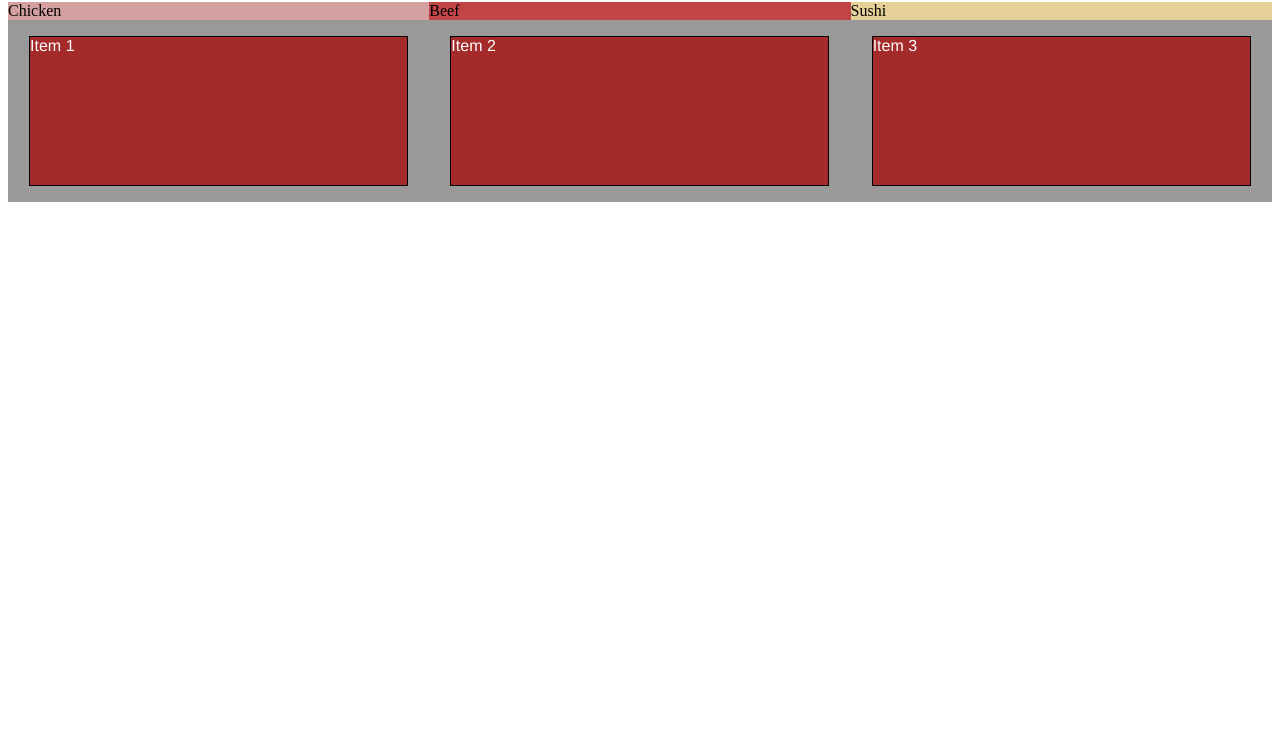
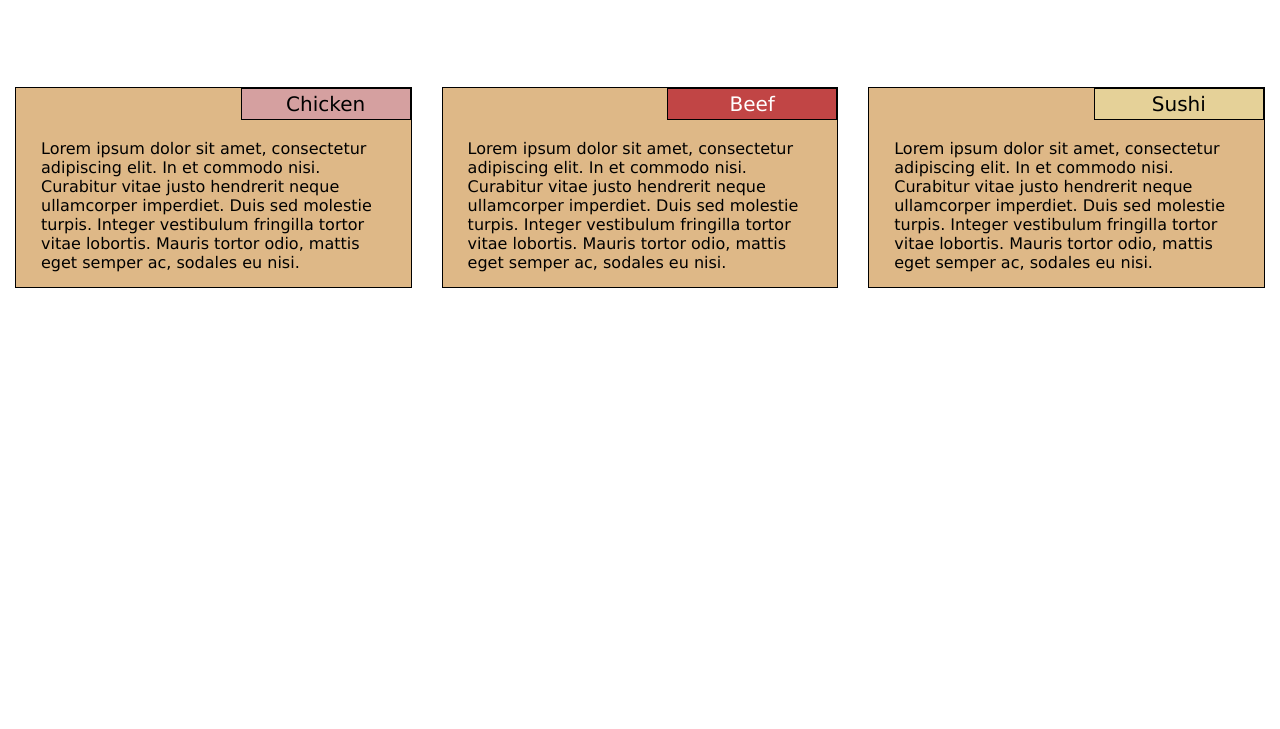
Before and after one commit to macabono/Coursera_module_4, a plain HTML site: page module2_solution/index.html in a window 1280 px wide. Shown: the part 71-800 px from the top of the page. Drawn offline with Linux system fonts and the light colour scheme.

Commit message:
final version 1

```diff
--- a/module2_solution/css/stylesheet.css
+++ b/module2_solution/css/stylesheet.css
@@ -1,42 +1,55 @@
 /********** Base styles **********/
 * {
   box-sizing: border-box;
+  margin: 0px;
+  font-family: Verdana, Geneva, sans-serif;
+}
+
+.title {
+  position: absolute;
+  top: 0px;
+  right: 0px;
+  width: 170px;
+  border: 1px solid black;
+  text-align: center;
+  font-size: 1.25em;
+  padding: 3px;
 }
 
 div#title1 {
   background-color: #D5A0A0;
-  position: relative;
-  top: 0px;
-  right: 0px
 }
 
 div#title2 {
   background-color: #C14545;
-  position: relative;
-  top: 0px;
-  right: 0px
+  color: white;
 }
 
 div#title3 {
   background-color: #E5D198;
+}
+
+.box {
   position: relative;
-  top: 0px;
-  right: 0px
+  background-color: #DEB887;
+  border: 1px solid black;
+  margin: 15px;
+  padding: 15px;
 }
 
 h1 {
-  margin-bottom: 15px;
+  text-align: center;
+  padding: 40px;
+  margin-bottom: 30px;
+  font-size: 175%;
 }
 
 p {
-  border: 1px solid black;
-  background-color: #A52A2A;
-  width: 90%;
-  height: 150px;
-  margin-right: auto;
-  margin-left: auto;
-  font-family: Helvetica;
-  color: white;
+  margin: 36px 10px 0px 10px;
+}
+
+.row {
+  width: 100%;
 }
 
 /********** Desktop version**********/
@@ -44,9 +57,7 @@ p {
   .col-lg-4 {
     float: left;
     width: 33.33%;
-    background-color: #999999;
   }
-
 }
 
 /********** Tablet version**********/
@@ -54,12 +65,10 @@ p {
   .col-md-6 {
     float: left;
     width: 50%;
-    background-color: #999999;
   }
   .col-md-12 {
     float: left;
     width: 100%;
-    background-color: #999999;
   }
 }
 
@@ -68,6 +77,5 @@ p {
   .col-xs-12 {
     float: left;
     width: 100%;
-    background-color: #999999;
   }
 }
--- a/module2_solution/index.html
+++ b/module2_solution/index.html
@@ -12,16 +12,22 @@
 
       <div class="row">
       	<div class="col-lg-4 col-md-6 col-xs-12">
-      	  <div id="title1">Chicken</div>
-      	  <p>Item 1</p>
+      	  <div class="box">
+      	  	<div id="title1", class="title">Chicken</div>
+      	  	<p>Lorem ipsum dolor sit amet, consectetur adipiscing elit. In et commodo nisi. Curabitur vitae justo hendrerit neque ullamcorper imperdiet. Duis sed molestie turpis. Integer vestibulum fringilla tortor vitae lobortis. Mauris tortor odio, mattis eget semper ac, sodales eu nisi.</p>
+      	  </div>
       	</div>
       	<div class="col-lg-4 col-md-6 col-xs-12">
-      	  <div id="title2">Beef</div>
-      	  <p>Item 2</p>
+      	  <div class="box">
+      	  	<div id="title2", class="title">Beef</div>
+      	  	<p>Lorem ipsum dolor sit amet, consectetur adipiscing elit. In et commodo nisi. Curabitur vitae justo hendrerit neque ullamcorper imperdiet. Duis sed molestie turpis. Integer vestibulum fringilla tortor vitae lobortis. Mauris tortor odio, mattis eget semper ac, sodales eu nisi.</p>
+      	  </div>
       	</div>
       	<div class="col-lg-4 col-md-12 col-xs-12">
-      	  <div id="title3">Sushi</div>
-      	  <p>Item 3</p>
+      	  <div class="box">
+      	  	<div id="title3", class="title">Sushi</div>
+      	  	<p>Lorem ipsum dolor sit amet, consectetur adipiscing elit. In et commodo nisi. Curabitur vitae justo hendrerit neque ullamcorper imperdiet. Duis sed molestie turpis. Integer vestibulum fringilla tortor vitae lobortis. Mauris tortor odio, mattis eget semper ac, sodales eu nisi.</p>
+      	  </div>
       	</div>
       </div>
     </body>
```
